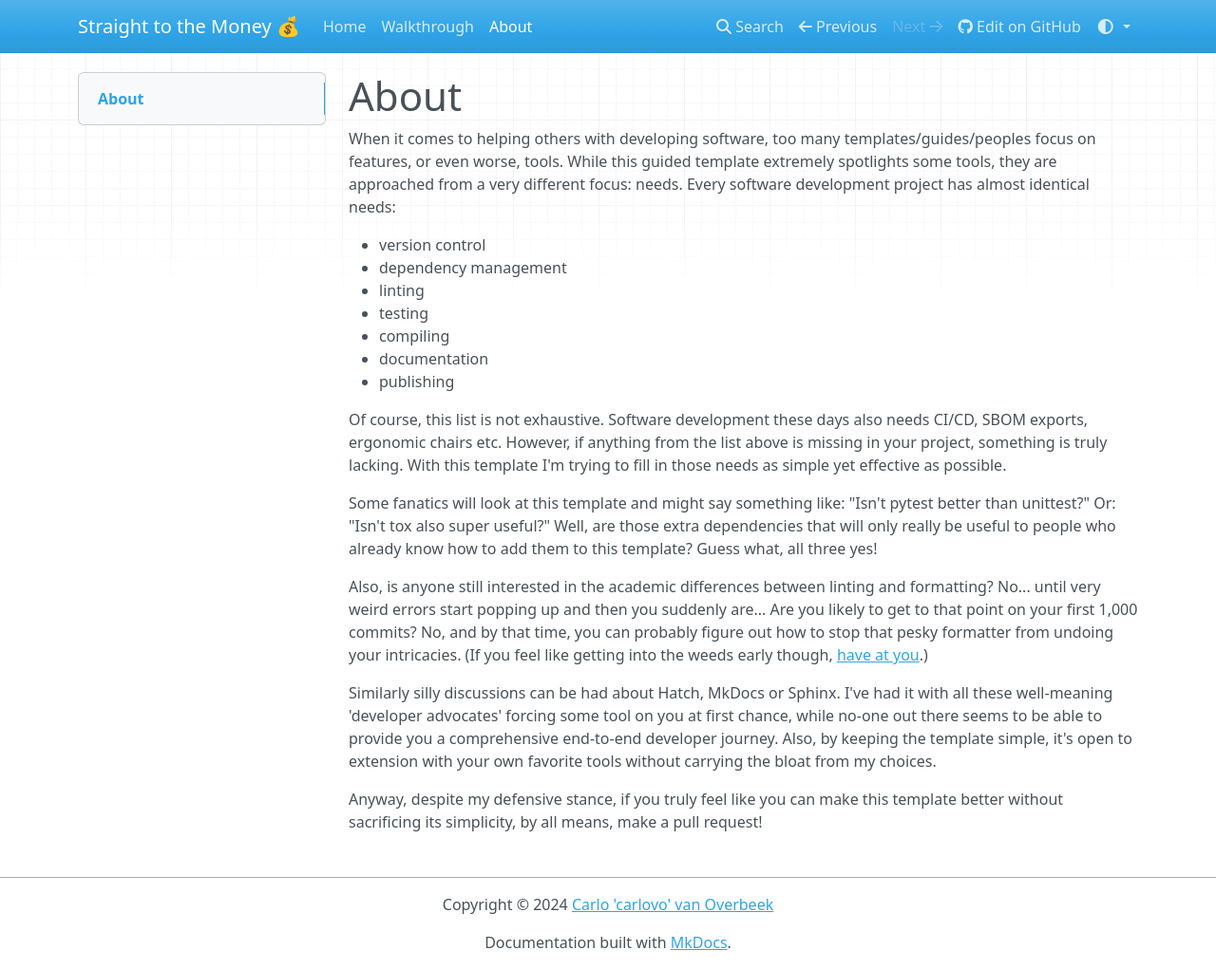
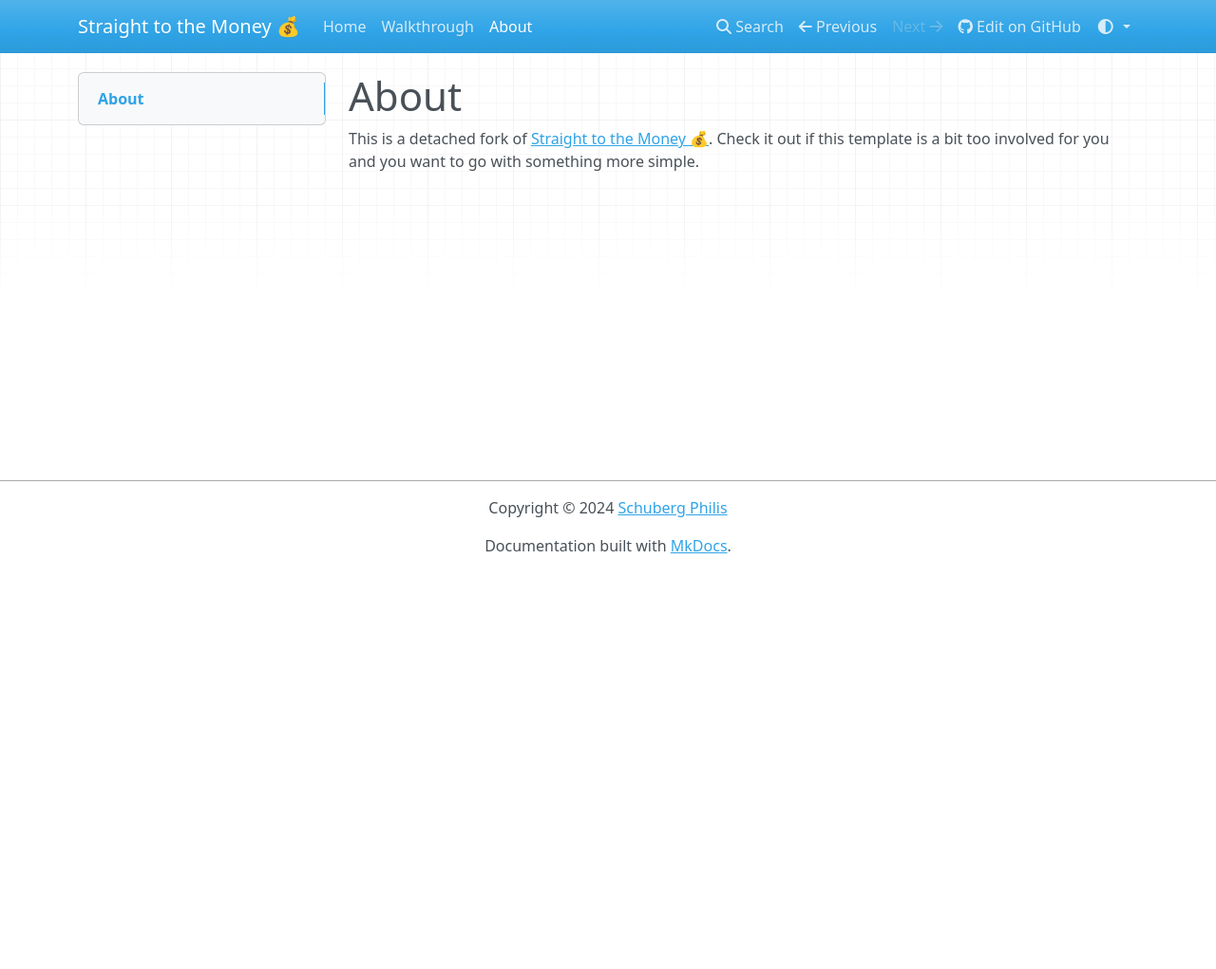
Before and after one commit to schubergphilis/paleofuturistic_python, an MkDocs documentation site: the page built from docs/about.md, in a window 1280 px wide and 1021 px high. Shown: the whole window at 95% size. Built offline with MkDocs 1.6.1, drawn with Linux system fonts in a browser that asks for light colours; nearby versions of some CDN libraries.

Commit message:
detach fork

```diff
--- a/docs/about.md
+++ b/docs/about.md
@@ -1,36 +1,4 @@
 # About
 
-When it comes to helping others with developing software, too many templates/guides/peoples focus on features, or even worse, tools.
-While this guided template extremely spotlights some tools, they are approached from a very different focus: needs.
-Every software development project has almost identical needs:
-
-- version control
-- dependency management
-- linting
-- testing
-- compiling
-- documentation
-- publishing
-
-Of course, this list is not exhaustive.
-Software development these days also needs CI/CD, SBOM exports, ergonomic chairs etc.
-However, if anything from the list above is missing in your project, something is truly lacking.
-With this template I'm trying to fill in those needs as simple yet effective as possible.
-
-Some fanatics will look at this template and might say something like:
-"Isn't pytest better than unittest?"
-Or: "Isn't tox also super useful?"
-Well, are those extra dependencies that will only really be useful to people who already know how to add them to this template?
-Guess what, all three yes!
-
-Also, is anyone still interested in the academic differences between linting and formatting?
-No... until very weird errors start popping up and then you suddenly are...
-Are you likely to get to that point on your first 1,000 commits?
-No, and by that time, you can probably figure out how to stop that pesky formatter from undoing your intricacies.
-(If you feel like getting into the weeds early though, [have at you](https://docs.astral.sh/ruff/configuration/).)
-
-Similarly silly discussions can be had about Hatch, MkDocs or Sphinx.
-I've had it with all these well-meaning 'developer advocates' forcing some tool on you at first chance, while no-one out there seems to be able to provide you a comprehensive end-to-end developer journey.
-Also, by keeping the template simple, it's open to extension with your own favorite tools without carrying the bloat from my choices.
-
-Anyway, despite my defensive stance, if you truly feel like you can make this template better without sacrificing its simplicity, by all means, make a pull request!
+This is a detached fork of [Straight to the Money 💰](https://github.com/Carlovo/straight_to_the_money).
+Check it out if this template is a bit too involved for you and you want to go with something more simple.
--- a/mkdocs.yml
+++ b/mkdocs.yml
@@ -2,7 +2,7 @@ site_name: Straight to the Money 💰
 site_author: Carlo 'carlovo' van Overbeek
 site_description: Minimalistic yet all-inclusive Python project template
 
-repo_url: https://github.com/Carlovo/straight_to_the_money/
+repo_url: https://github.com/carlovoSBP/crave_all_the_money
 edit_uri: blob/main/docs/
 
 theme:
@@ -16,4 +16,4 @@ nav:
   - Walkthrough: walkthrough.md
   - About: about.md
 
-copyright: Copyright &copy; 2024 <a href="https://github.com/Carlovo">Carlo 'carlovo' van Overbeek</a>
+copyright: Copyright &copy; 2024 <a href="https://schubergphilis.com/">Schuberg Philis</a>
```
Also changed, not shown: README.md (+8 -5 lines).
